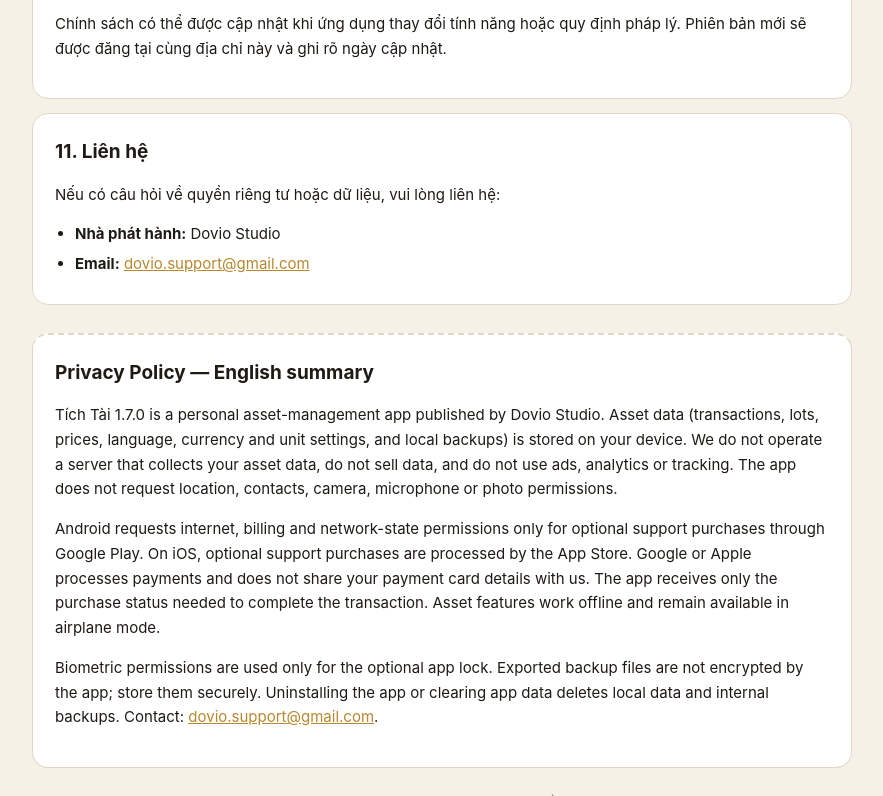
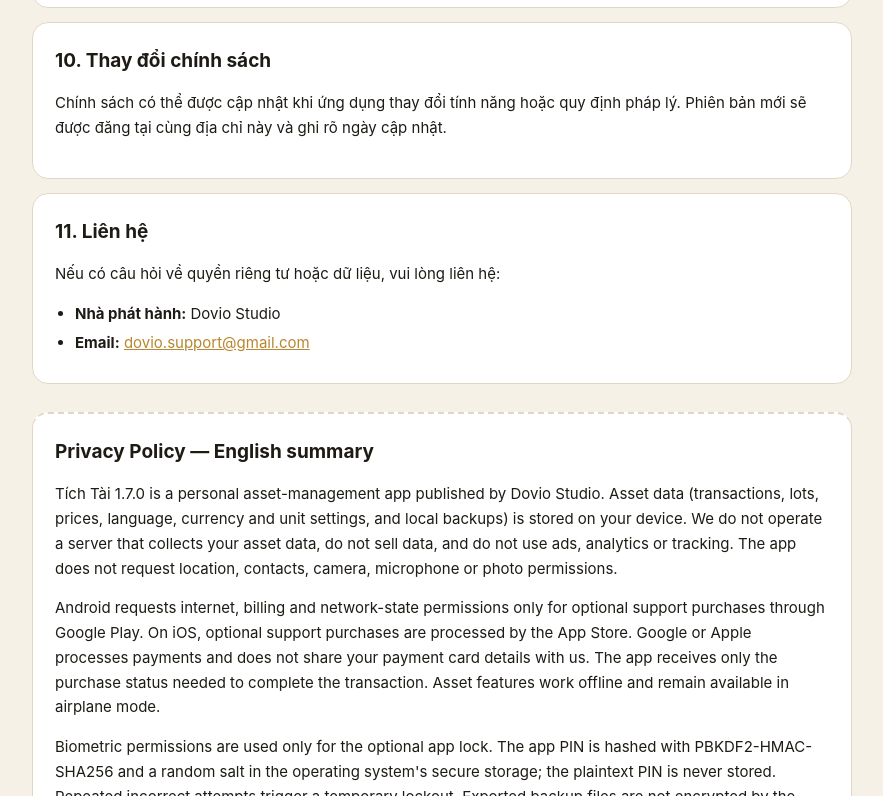
Before and after one commit to doviostudioapps/tichtai-privacy, a plain HTML site: page index.html in a window 1280 px wide. Shown: the part 2652-3448 px from the top of the page, without its empty margins (198-1081 px from the left). Drawn offline with Linux system fonts and the light colour scheme.

Commit message:
Document PIN KDF and attempt lockout

```diff
--- a/index.html
+++ b/index.html
@@ -114,6 +114,10 @@
     <ul>
       <li><strong>Sinh trắc học</strong> (<code>USE_BIOMETRIC</code>, <code>USE_FINGERPRINT</code>):
         chỉ dùng khi bạn bật khóa ứng dụng bằng vân tay/Face ID.</li>
+      <li><strong>Mã PIN khóa ứng dụng</strong>: được băm bằng PBKDF2-HMAC-SHA256
+        với salt ngẫu nhiên và lưu trong kho bảo mật của hệ điều hành; ứng dụng
+        không lưu PIN dạng rõ. Sau nhiều lần nhập sai, việc nhập PIN bị tạm khóa
+        trong một khoảng thời gian.</li>
       <li><strong>Internet</strong> (<code>INTERNET</code>): chỉ dùng cho khoản ủng hộ
         tùy chọn qua Google Play Billing hoặc App Store. Các tính năng quản lý tài sản
         không cần mạng và vẫn hoạt động khi bật chế độ máy bay.</li>
@@ -232,8 +236,11 @@
       offline and remain available in airplane mode.
     </p>
     <p>
-      Biometric permissions are used only for the optional app lock. Exported backup
-      files are not encrypted by the app; store them securely. Uninstalling the app
+      Biometric permissions are used only for the optional app lock. The app PIN is
+      hashed with PBKDF2-HMAC-SHA256 and a random salt in the operating system's
+      secure storage; the plaintext PIN is never stored. Repeated incorrect attempts
+      trigger a temporary lockout. Exported backup files are not encrypted by the
+      app; store them securely. Uninstalling the app
       or clearing app data deletes local data and internal backups.
       Contact: <a href="mailto:dovio.support@gmail.com">dovio.support@gmail.com</a>.
     </p>
```
